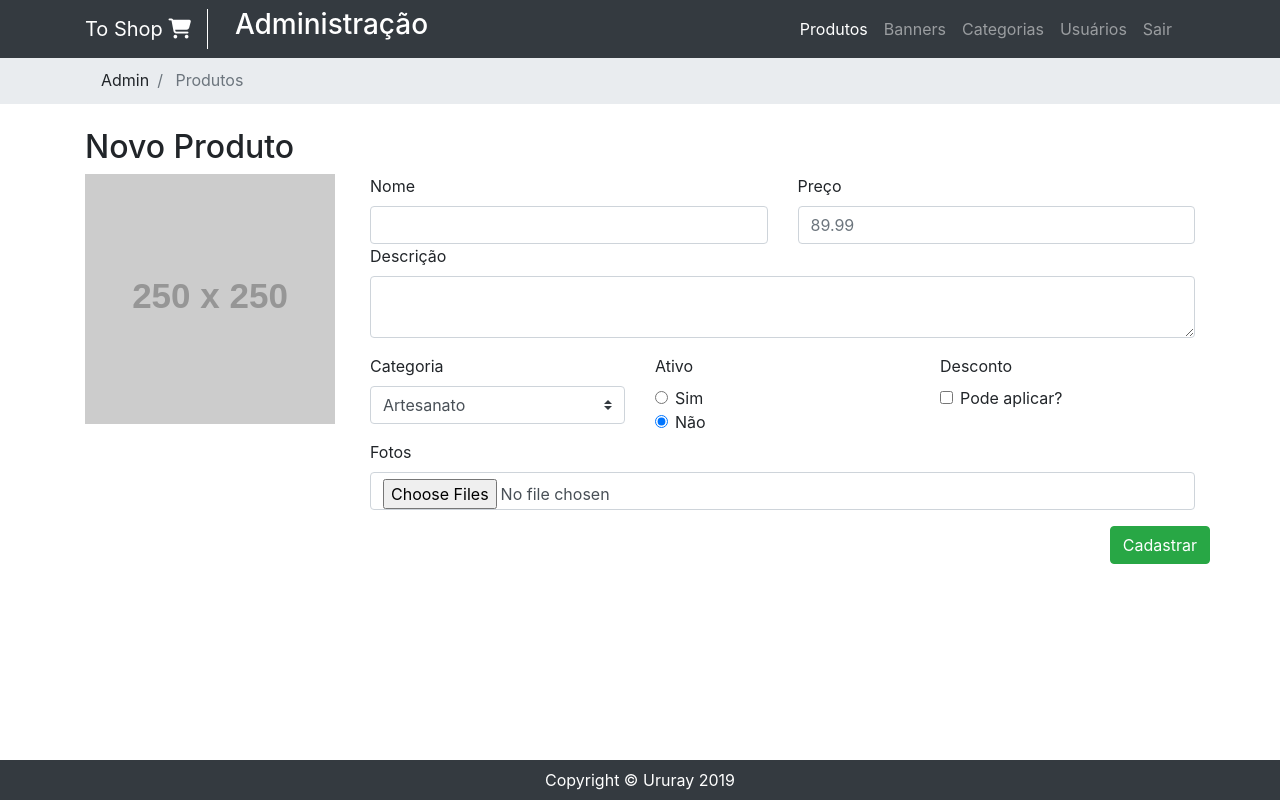
After one commit to tururay/store, a Django app: page /administrator/add_product in a window 1280 px wide. The commit adds this page. Run offline with Django 3.2, Linux system fonts and the light colour scheme; grey boxes labelled with a size stand in for pictures from a placeholder-image service; some libraries are stand-ins or nearby versions.

Commit message:
adds administrator product list and add product page

```diff
--- a/store/settings.py
+++ b/store/settings.py
@@ -68,7 +68,7 @@ ROOT_URLCONF = 'store.urls'
 TEMPLATES = [
     {
         'BACKEND': 'django.template.backends.django.DjangoTemplates',
-        'DIRS': [],
+        'DIRS': ['admin/'],
         'APP_DIRS': True,
         'OPTIONS': {
             'context_processors': [
--- /dev/null
+++ b/toshop/templates/administrator/add-product.html
@@ -0,0 +1,91 @@
+{% extends 'administrator/base.html' %}
+{% block title %}Produtos{% endblock title %}
+{% block administrator_home_active %}active{% endblock %}
+{% block administrator_home_current_page %} <span class="sr-only">Atual</span> {% endblock %}
+
+{% block content %}
+<!-- Page Content -->
+<div class="container my-4">
+    <h2>Novo Produto</h2>
+    <div class="row">
+
+        <div class="col-3">
+            <img src="https://placehold.it/250?text=capa" alt="">
+        </div>
+        <div class="col-9">
+            <form name="add-product-form">
+                <div class="row">
+                    <div class="col">
+                        <label for="name">Nome</label>
+                        <input type="text" name="name" class="form-control" />
+                    </div>
+                    <div class="col">
+                        <label for="price">Preço</label>
+                        <input type="text" name="price" class="form-control" placeholder="89.99" />
+                    </div>
+                </div>
+                <div class="form-group">
+                    <label for="description">Descrição</label>
+                    <textarea name="description" class="form-control"></textarea>
+                </div>
+                <div class="row">
+                    <div class="col">
+                        <div class="form-group">
+                            <label>
+                                Categoria
+                            </label>
+                            <select class="custom-select">
+                                <option value="1" selected>Artesanato</option>
+                                <option value="2">Casa Nova</option>
+                                <option value="3">Natal</option>
+                                <option value="4">Dia dos Namorados</option>
+                            </select>
+                        </div>
+                    </div>
+                    <div class="col">
+                        <label>
+                            Ativo
+                        </label>
+                        <div class="form-check">
+                            <input class="form-check-input" type="radio" name="active-flag" id="active" value="true">
+                            <label class="form-check-label" for="active">
+                                Sim
+                            </label>
+                        </div>
+                        <div class="form-check">
+                            <input class="form-check-input" type="radio" name="active-flag" id="inactive" value="false"
+                                checked>
+                            <label class="form-check-label" for="inactive">
+                                Não
+                            </label>
+                        </div>
+                    </div>
+                    <div class="col">
+                        <label>Desconto</label>
+                        <div class="form-check">
+                            <input class="form-check-input" type="checkbox" name="active-flag" id="discount"
+                                value="discount">
+                            <label class="form-check-label" for="discount">
+                                Pode aplicar?
+                            </label>
+                        </div>
+                    </div>
+                </div>
+                <div class="row">
+                    <div class="col">
+                        <div class="form-group">
+                            <label>Fotos</label>
+                            <input type="file" name="photos[]" multiple="true" class="form-control">
+                        </div>
+                    </div>
+                </div>
+                <div class="row justify-content-end">
+                    <button type="button" id="add-product" class="btn btn-success">Cadastrar</button>
+                </div>
+            </form>
+        </div>
+    </div>
+    <!-- /.row -->
+</div>
+<!-- /.container -->
+{% endblock content %}
--- /dev/null
+++ b/toshop/templates/administrator/base.html
@@ -0,0 +1,133 @@
+{% load static %}
+<!DOCTYPE html>
+<html lang="pt-BR">
+
+<head>
+  {% block head_meta %}
+  {% block head_meta_charset %}
+  <meta charset="utf-8">
+  {% endblock head_meta_charset %}
+
+  {% block head_meta_contentlanguage %}
+  <meta http-equiv="Content-Language" value="en-US" />
+  {% endblock head_meta_contentlanguage %}
+
+  {% block head_meta_viewport %}
+  <meta name="viewport" content="width=device-width, initial-scale=1, shrink-to-fit=no">
+  {% endblock head_meta_viewport %}
+  {% endblock head_meta %}
+
+  <title>{% block title %}Home {% endblock title %} | To Shop Bolichen</title>
+
+  {% block head_css %}
+  {% block head_css_site %}
+  <link rel="stylesheet" href="{% static 'vendor/bootstrap/css/bootstrap.min.css' %}">
+  <link rel="stylesheet" href="{% static 'css/style.css' %}">
+  {% endblock head_css_site %}
+  {% endblock head_css %}
+
+  <script src="https://kit.fontawesome.com/adfda8a684.js" crossorigin="anonymous"></script>
+</head>
+
+<body>
+
+  <!-- Navigation -->
+  <nav class="navbar navbar-expand-lg navbar-dark bg-dark fixed-top">
+    <div class="container">
+      <!-- Logo -->
+      <div class="col-1.5 brand-parent">
+        <a class="navbar-brand" href="#">
+          To Shop <i class="fas fa-shopping-cart"></i>
+        </a>
+      </div>
+
+      <!-- Pesquisa -->
+      <div class="col-3.5 align-middle">
+        <h3 class="text-white ">Administração</h3>
+      </div>
+
+      <!-- Menu -->
+      <div class="col-8">
+        <button class="navbar-toggler" type="button" data-toggle="collapse" data-target="#navbarResponsive"
+          aria-controls="navbarResponsive" aria-expanded="false" aria-label="Toggle navigation">
+          <span class="navbar-toggler-icon"></span>
+        </button>
+        <div class="collapse navbar-collapse" id="navbarResponsive">
+          <ul class="navbar-nav ml-auto">
+            <li class="nav-item {% block administrator_home_active %}{% endblock %}">
+              <a class="nav-link" href="administrator/products_list">
+                Produtos
+                {% block administrator_home_current_page %}{% endblock %}
+              </a>
+            </li>
+            <li class="nav-item {% block banners__active %}{% endblock %}">
+              <a class="nav-link" href="administrator/products_list">
+                Banners
+                {% block banners_current_page %}{% endblock %}
+              </a>
+            </li>
+            <li class="nav-item {% block categories_active %}{% endblock %}">
+              <a class="nav-link" href="administrator/products_list">
+                Categorias
+                {% block categories_current_page %}{% endblock %}
+              </a>
+            </li>
+            <li class="nav-item {% block users_active %}{% endblock %}">
+              <a class="nav-link" href="administrator/products_list">
+                Usuários
+                {% block users_current_page %}{% endblock %}
+              </a>
+            </li>
+            <li class="nav-item">
+              <a class="nav-link" href="administrator/products_list">
+                Sair
+              </a>
+            </li>
+          </ul>
+        </div>
+      </div>
+    </div>
+  </nav>
+
+  <!-- Breadcrumb -->
+  <nav class="breadcrumb-container" aria-label="breadcrumb">
+    <div class="container">
+      <ol class="breadcrumb mb-0">
+        <li class="breadcrumb-item" aria-current="page">
+          Admin
+        </li>
+        <li class="breadcrumb-item active" aria-current="page">
+          Produtos
+        </li>
+      </ol>
+    </div>
+  </nav>
+
+  {% block content %}
+  {% endblock content %}
+
+  <!-- Footer -->
+  <footer class="py-2 bg-dark fixed-bottom">
+    <div class="container">
+      <p class="m-0 text-center text-white">Copyright &copy; Ururay 2019</p>
+    </div>
+    <!-- /.container -->
+  </footer>
+
+  <!-- Bootstrap core JavaScript -->
+  <script src="../vendor/jquery/jquery.min.js"></script>
+  <script src="../vendor/bootstrap/js/bootstrap.bundle.min.js"></script>
+  <script type="text/javascript">
+    $(function () {
+      $("[data-toggle='popover']").each(function (index, element) {
+        var contentElementId = $(element).data().target;
+        $(element).popover({
+          content: $(contentElementId).html(),
+          container: 'body'
+        });
+      });
+    })
+  </script>
+</body>
+
+</html>
--- a/toshop/templates/base.html
+++ b/toshop/templates/base.html
@@ -153,7 +153,7 @@
       <div class="container">
         <div class="row justify-content-between">
           <p class="m-0 text-center text-white">Copyright &copy; Ururay 2019</p>
-          <a class="text-white" href="admin/index.html">Admin</a>
+          <a class="text-white" href="administrator/products_list">Admin</a>
         </div>
       </div>
       <!-- /.container -->
--- a/toshop/urls.py
+++ b/toshop/urls.py
@@ -1,9 +1,11 @@
 from django.urls import path
-from .views import HomePage, OurHistoryPage, ProductsPage, ContactPage
+from .views import HomePage, OurHistoryPage, ProductsPage, ContactPage, AdminHomePage, AddProductPage
 
 urlpatterns = [
     path('', HomePage.as_view(), name='root'),
     path('our_history', OurHistoryPage.as_view(), name='our_history'),
     path('products', ProductsPage.as_view(), name='products'),
     path('contact', ContactPage.as_view(), name='contact'),
+    path('administrator/products_list', AdminHomePage.as_view(), name='products_list'),
+    path('administrator/add_product', AddProductPage.as_view(), name='add_product'),
 ]
--- a/toshop/views.py
+++ b/toshop/views.py
@@ -12,3 +12,9 @@ class ProductsPage(TemplateView):
 
 class ContactPage(TemplateView):
     template_name='contact.html'
+
+class AdminHomePage(TemplateView):
+    template_name='administrator/index.html'
+
+class AddProductPage(TemplateView):
+    template_name='administrator/add-product.html'
```
Also changed, not shown: toshop/templates/administrator/index.html (added, +76 -0 lines), toshop/templates/index.html (+12 -6 lines).
